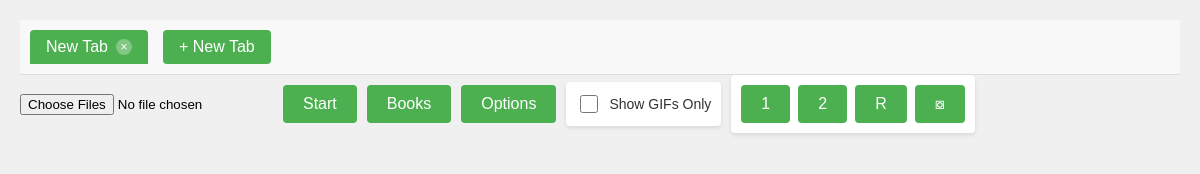
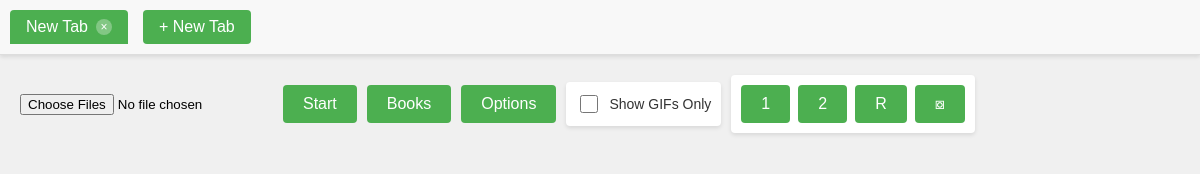
Before and after one commit to rniczh/ImageViewer, an Electron app: page index.html in a window 1200 px wide. Drawn offline with Linux system fonts and the light colour scheme; no server answers.

Commit message:
[View] Fix tab group position

```diff
--- a/index.html
+++ b/index.html
@@ -7,7 +7,7 @@
     <style>
         body {
             margin: 0;
-            padding: 20px;
+            padding: 0;
             font-family: Arial, sans-serif;
             background-color: #f0f0f0;
             transition: background-color 0.3s ease;
@@ -35,6 +35,7 @@
         .container {
             max-width: 1200px;
             margin: 0 auto;
+            padding: 20px;
         }
 
         .controls {
@@ -326,6 +327,10 @@
             padding: 10px;
             background-color: #f8f8f8;
             border-bottom: 1px solid #ddd;
+            position: sticky;
+            top: 0;
+            z-index: 100;
+            box-shadow: 0 2px 4px rgba(0, 0, 0, 0.1);
         }
 
         .tab {
```
